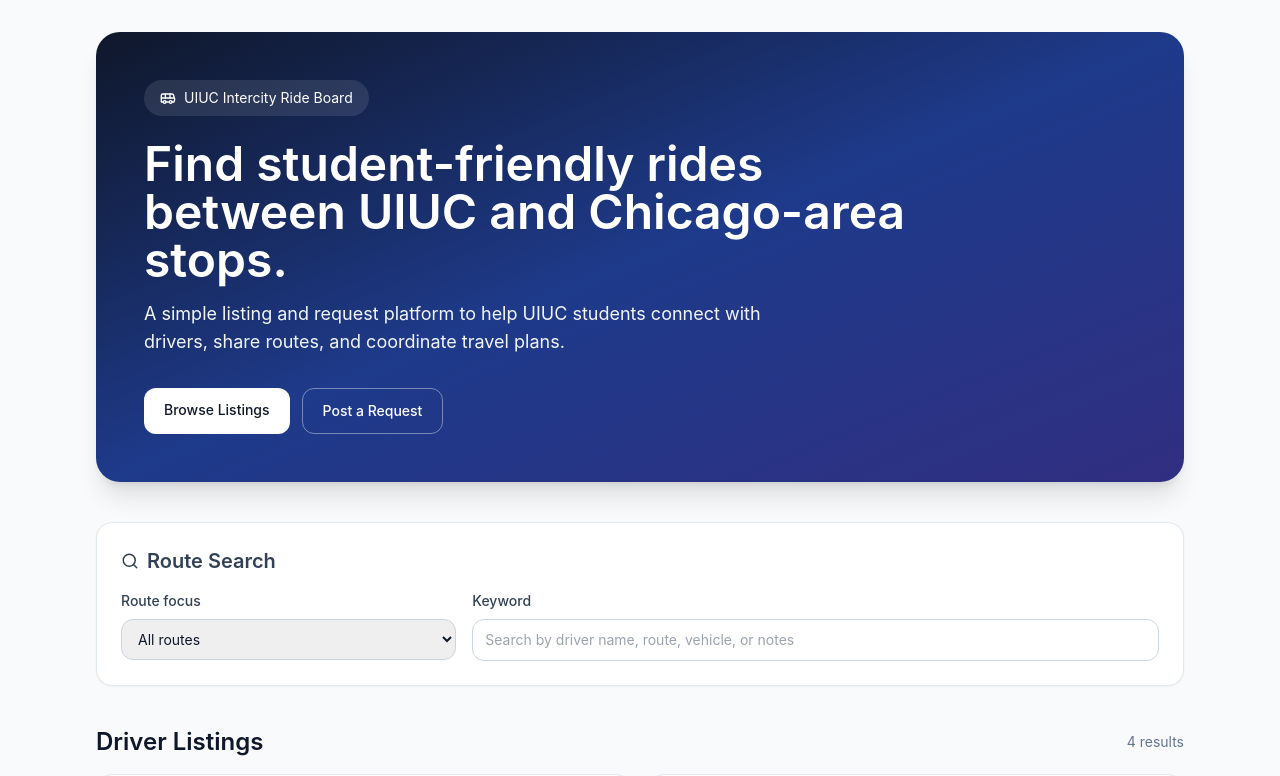
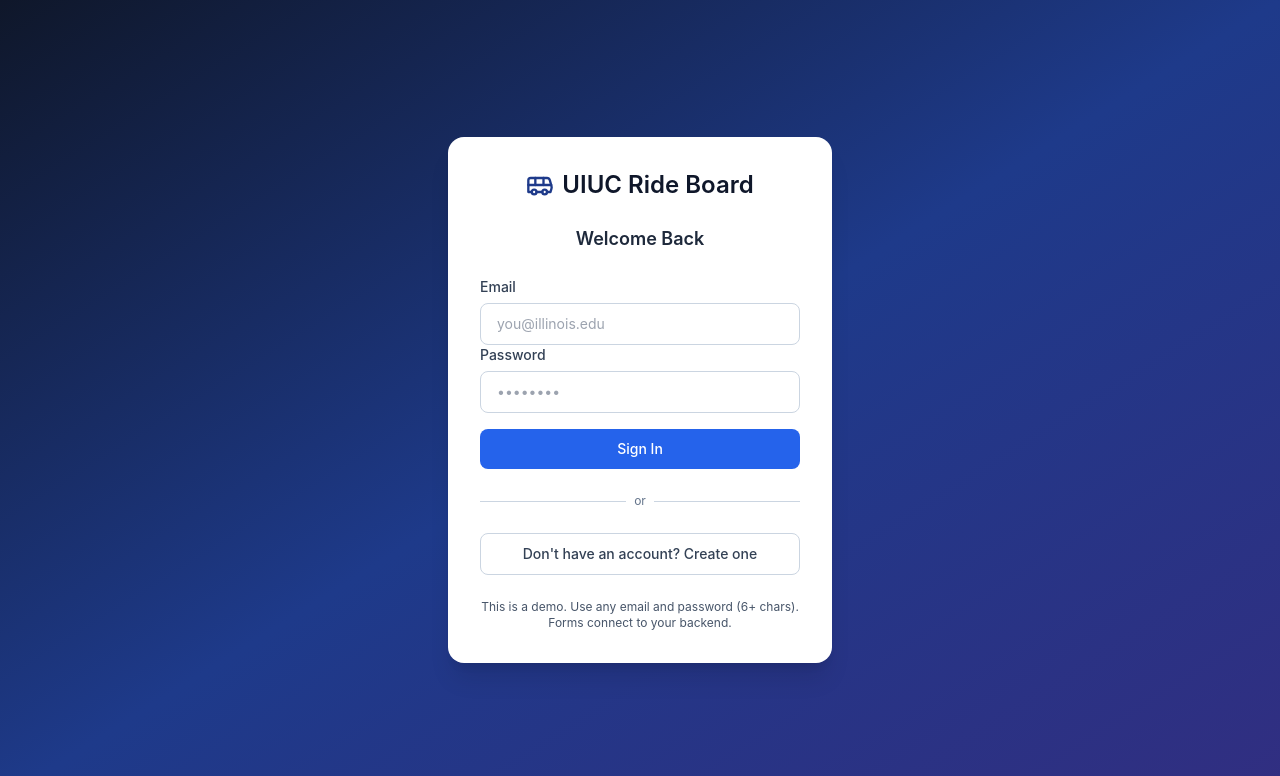
Before and after one commit to zhuojun9-blip/uiuc-ride-board, a React (Vite) app: page / in a window 1280 px wide. Shown: the top 776 px of the page. Built offline with nearby package versions, Linux system fonts and the light colour scheme.

Commit message:
Add login/signup authentication system

```diff
--- a/src/App.jsx
+++ b/src/App.jsx
@@ -1,10 +1,11 @@
-import { useMemo, useState } from 'react'
+import { useMemo, useState, useEffect } from 'react'
 import { motion } from 'framer-motion'
 import {
   Bus,
   Car,
   CheckCircle2,
   Clock3,
+  LogOut,
   Mail,
   MapPin,
   Phone,
@@ -13,7 +14,144 @@
   User,
 } from 'lucide-react'
 
+function LoginPage({ onLogin }) {
+  const [isSignUp, setIsSignUp] = useState(false)
+  const [email, setEmail] = useState('')
+  const [password, setPassword] = useState('')
+  const [confirmPassword, setConfirmPassword] = useState('')
+  const [error, setError] = useState('')
+
+  const validateEmail = (email) => /^[^\s@]+@[^\s@]+\.[^\s@]+$/.test(email)
+
+  const handleSubmit = (e) => {
+    e.preventDefault()
+    setError('')
+
+    if (!email.trim() || !password.trim()) {
+      setError('Email and password are required.')
+      return
+    }
+
+    if (!validateEmail(email)) {
+      setError('Please enter a valid email address.')
+      return
+    }
+
+    if (password.length < 6) {
+      setError('Password must be at least 6 characters.')
+      return
+    }
+
+    if (isSignUp && password !== confirmPassword) {
+      setError('Passwords do not match.')
+      return
+    }
+
+    // Call parent onLogin with user data
+    onLogin({ email, name: email.split('@')[0] })
+  }
+
+  return (
+    <div className="flex min-h-screen items-center justify-center bg-gradient-to-br from-slate-900 via-blue-900 to-indigo-900 px-4">
+      <motion.div
+        className="w-full max-w-sm rounded-2xl bg-white p-6 shadow-xl sm:p-8"
+        initial={{ opacity: 0, scale: 0.95 }}
+        animate={{ opacity: 1, scale: 1 }}
+        transition={{ duration: 0.3 }}
+      >
+        <div className="mb-6 flex items-center justify-center gap-2">
+          <Bus size={28} className="text-blue-900" />
+          <h1 className="text-2xl font-semibold text-slate-900">UIUC Ride Board</h1>
+        </div>
+
+        <h2 className="mb-6 text-center text-lg font-semibold text-slate-800">
+          {isSignUp ? 'Create Account' : 'Welcome Back'}
+        </h2>
+
+        {error && (
+          <motion.div
+            className="mb-4 rounded-lg bg-red-50 p-3 text-sm text-red-700"
+            initial={{ opacity: 0, height: 0 }}
+            animate={{ opacity: 1, height: 'auto' }}
+          >
+            {error}
+          </motion.div>
+        )}
+
+        <form onSubmit={handleSubmit} className="space-y-4">
+          <label>
+            <span className="mb-1.5 block text-sm font-medium text-slate-700">Email</span>
+            <input
+              type="email"
+              value={email}
+              onChange={(e) => setEmail(e.target.value)}
+              placeholder="you@illinois.edu"
+              className="w-full rounded-lg border border-slate-300 px-4 py-2.5 text-sm outline-none ring-blue-200 transition focus:ring"
+            />
+          </label>
+
+          <label>
+            <span className="mb-1.5 block text-sm font-medium text-slate-700">Password</span>
+            <input
+              type="password"
+              value={password}
+              onChange={(e) => setPassword(e.target.value)}
+              placeholder="••••••••"
+              className="w-full rounded-lg border border-slate-300 px-4 py-2.5 text-sm outline-none ring-blue-200 transition focus:ring"
+            />
+          </label>
+
+          {isSignUp && (
+            <label>
+              <span className="mb-1.5 block text-sm font-medium text-slate-700">Confirm Password</span>
+              <input
+                type="password"
+                value={confirmPassword}
+                onChange={(e) => setConfirmPassword(e.target.value)}
+                placeholder="••••••••"
+                className="w-full rounded-lg border border-slate-300 px-4 py-2.5 text-sm outline-none ring-blue-200 transition focus:ring"
+              />
+            </label>
+          )}
+
+          <button
+            type="submit"
+            className="mt-6 w-full rounded-lg bg-blue-600 px-4 py-2.5 text-sm font-medium text-white transition hover:bg-blue-700"
+          >
+            {isSignUp ? 'Create Account' : 'Sign In'}
+          </button>
+        </form>
+
+        <div className="mt-6 flex items-center gap-2">
+          <div className="h-px flex-1 bg-slate-300" />
+          <span className="text-xs text-slate-500">or</span>
+          <div className="h-px flex-1 bg-slate-300" />
+        </div>
+
+        <button
+          type="button"
+          onClick={() => {
+            setIsSignUp(!isSignUp)
+            setError('')
+            setEmail('')
+            setPassword('')
+            setConfirmPassword('')
+          }}
+          className="mt-6 w-full rounded-lg border border-slate-300 px-4 py-2.5 text-sm font-medium text-slate-700 transition hover:bg-slate-50"
+        >
+          {isSignUp ? 'Already have an account? Sign in' : "Don't have an account? Create one"}
+        </button>
+
+        <p className="mt-6 text-center text-xs text-slate-600">
+          This is a demo. Use any email and password (6+ chars). Forms connect to your backend.
+        </p>
+      </motion.div>
+    </div>
+  )
+}
+
 function App() {
+  const [user, setUser] = useState(null)
   const routes = [
     'All routes',
     'UIUC → ORD',
@@ -24,6 +162,33 @@
 
   const [selectedRoute, setSelectedRoute] = useState('All routes')
   const [searchTerm, setSearchTerm] = useState('')
+
+  // Load user from localStorage on mount
+  useEffect(() => {
+    const savedUser = localStorage.getItem('rideboard_user')
+    if (savedUser) {
+      try {
+        setUser(JSON.parse(savedUser))
+      } catch (e) {
+        localStorage.removeItem('rideboard_user')
+      }
+    }
+  }, [])
+
+  const handleLogin = (userData) => {
+    setUser(userData)
+    localStorage.setItem('rideboard_user', JSON.stringify(userData))
+  }
+
+  const handleLogout = () => {
+    setUser(null)
+    localStorage.removeItem('rideboard_user')
+  }
+
+  // Show login page if not authenticated
+  if (!user) {
+    return <LoginPage onLogin={handleLogin} />
+  }
 
   const driverListings = [
     {
@@ -115,6 +280,31 @@
 
   return (
     <main className="min-h-screen">
+      <header className="sticky top-0 z-50 border-b border-slate-200 bg-white shadow-sm">
+        <div className="mx-auto flex max-w-6xl items-center justify-between px-4 py-4 sm:px-6 lg:px-8">
+          <div className="flex items-center gap-2">
+            <Bus size={24} className="text-blue-600" />
+            <span className="hidden text-lg font-semibold text-slate-900 sm:inline">
+              UIUC Ride Board
+            </span>
+          </div>
+
+          <div className="flex items-center gap-4">
+            <div className="flex items-center gap-2 text-sm text-slate-700">
+              <User size={16} />
+              <span className="hidden sm:inline font-medium">{user.name}</span>
+            </div>
+            <button
+              onClick={handleLogout}
+              className="flex items-center gap-2 rounded-lg bg-slate-100 px-4 py-2 text-sm font-medium text-slate-700 transition hover:bg-slate-200"
+            >
+              <LogOut size={16} />
+              <span className="hidden sm:inline">Logout</span>
+            </button>
+          </div>
+        </div>
+      </header>
+
       <section className="mx-auto max-w-6xl px-4 pb-10 pt-8 sm:px-6 lg:px-8">
         <motion.div
           className="rounded-3xl bg-gradient-to-br from-slate-900 via-blue-900 to-indigo-900 p-8 text-white shadow-xl sm:p-12"
```
